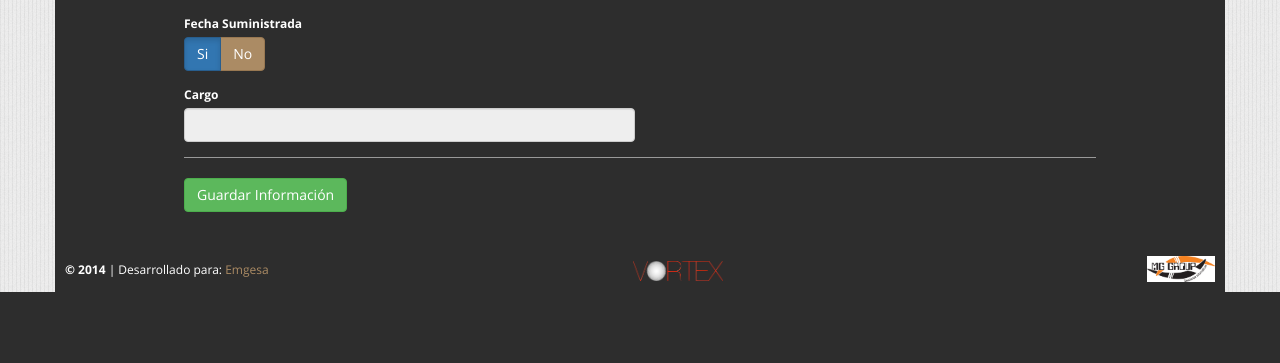
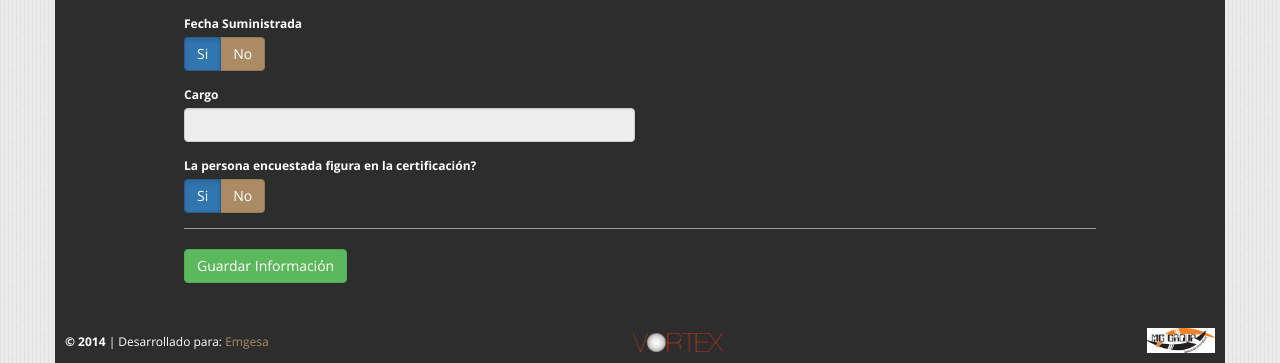
Before and after one commit to thu0ng91/quimbo, a CodeIgniter app: page /index.php/qc_certifications/form?formCode=1 in a window 1280 px wide. Shown: the part 608-971 px from the top of the page. Before the commit the page ends 900 px from the top, so only its background shows below. Run offline with CodeIgniter, Linux system fonts and the light colour scheme; data that the repository does not hold is empty.

Commit message:
Se agrega la opcion no disponible en municipios, veredas, predios y el campo persona no figura en certificacion

```diff
--- a/application/models/qm_certifications.php
+++ b/application/models/qm_certifications.php
@@ -58,7 +58,8 @@ class QM_Certifications extends CI_Model {
             'a14OtraVereda' => (isset($arrayDataFromView['txtOtraVereda'])) ? $arrayDataFromView['txtOtraVereda'] : null,
             'a14OtroPredio' => (isset($arrayDataFromView['txtOtroPredio'])) ? $arrayDataFromView['txtOtroPredio'] : null,
             'a14TipoCertificacion' => (isset($arrayDataFromView['txtTipoCertificacion'])) ? $arrayDataFromView['txtTipoCertificacion'] : null,
-            'a14OtraDescripcionUnidades' => (isset($arrayDataFromView['txtOtraDescripcionUnidades'])) ? $arrayDataFromView['txtOtraDescripcionUnidades'] : null
+            'a14OtraDescripcionUnidades' => (isset($arrayDataFromView['txtOtraDescripcionUnidades'])) ? $arrayDataFromView['txtOtraDescripcionUnidades'] : null,
+            'a14PersonaNoFigura' => (isset($arrayDataFromView['txtPersonaNoFigura'])) ? $arrayDataFromView['txtPersonaNoFigura'] : null
         );
     }
 
--- /dev/null
+++ b/application/third_party/Agrega el campo Persona no figura en la tabla t14.sql
@@ -0,0 +1,3 @@
+#Se agrega el campo de Persona no figura en la certificacion para la tabla t14
+ALTER TABLE `quimbo`.`t14web_certificaciones_detalle`
+  ADD COLUMN `a14PersonaNoFigura` TINYINT(4) NULL  COMMENT 'Notifica si la persona encuestada no figura dentro de la certificación digitada' AFTER `a14FechaUltimaActualizacion`;
--- a/application/views/certifications/form.php
+++ b/application/views/certifications/form.php
@@ -26,6 +26,7 @@
                         <option value='1'>Laboral</option>
                         <option value='2'>Comercial</option>
                         <option value='3'>Vecindad</option>
+                        <!--<option value='4'>Mixta</option>-->
                     </select>
                 </div>
                 <div class='form-group' >
@@ -82,6 +83,18 @@
                 <div class='form-group'>
                     <label id='labeltxtCargo' for='txtCargo'>Cargo</label>
                     <input type='text' class='form-control' id='txtCargo' name='txtCargo'>
+                </div>
+                <div class='form-group'>
+                    <label for='txtPersonaNoFigura'>La persona encuestada figura en la certificación?</label>
+                    <br/>
+                    <div class="btn-group" data-toggle="buttons">
+                        <label class="btn btn-primary active">
+                            <input type="radio" name="txtPersonaNoFigura" value="1"> Si
+                        </label>
+                        <label class="btn btn-primary">
+                            <input type="radio" name="txtPersonaNoFigura" value="0"> No
+                        </label>
+                    </div>
                 </div>
             </div>
             <!-- End Principal Fields -->
@@ -165,6 +178,9 @@
                         <option value='Rural'>
                             Rural
                         </option>
+                        <option value='NoFigura'>
+                            No figura en la certificación
+                        </option>
                     </select>
                 </div>
                 <div class='form-group' id='containerTxtBarrio' style='display: none;'>
--- a/public/js/certifications/form.js
+++ b/public/js/certifications/form.js
@@ -144,7 +144,7 @@ function loadControlValues(){
         $.getJSON("index.php/certifications/get_DataCertificationByCode/" + code, function(JSONresult) {
             for (var item in JSONresult[0]) {
                 var nameControlDOM = item.replace("a14", "txt");
-                if (nameControlDOM == "txtFechaSuministrada" || nameControlDOM == "txtValoresCertificados") {
+                if (nameControlDOM == "txtFechaSuministrada" || nameControlDOM == "txtValoresCertificados" || nameControlDOM == "txtPersonaNoFigura") {
                     for (var i = 0; i < document.getElementsByName(nameControlDOM).length; i++) {
                         if ($($(document.getElementsByName(nameControlDOM))[i]).val() == JSONresult[0][item]) {
                             $($(document.getElementsByName(nameControlDOM))[i]).trigger("click");
```
Also changed, not shown: application/third_party/Se agrega la opcion no disponible para municipios veredas  y predios.sql (added, +11 -0 lines).
